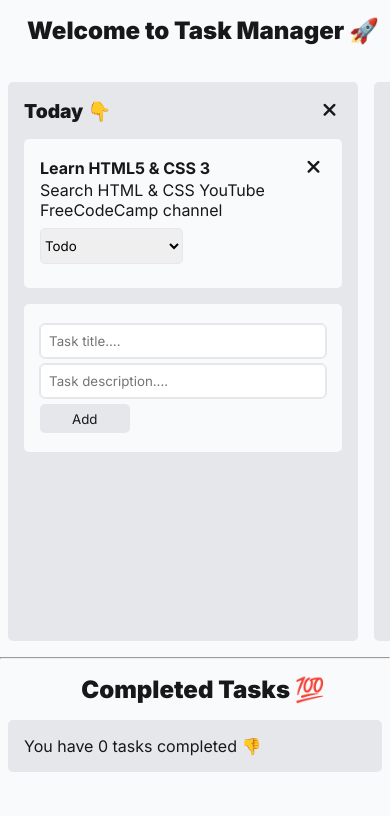
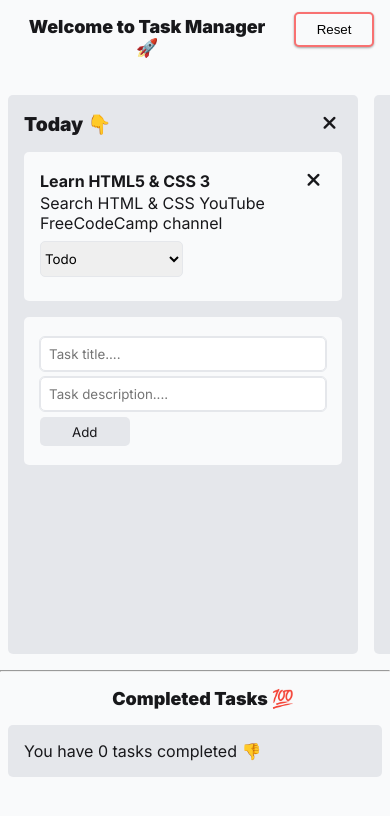
Before and after one commit to akshayraichur/task-manager-js, a plain HTML site: page index.html in a window 390 px wide. Drawn offline with Linux system fonts and the light colour scheme.

Commit message:
feat: added a reset button & completed tasks will now be saved and rendered to DOM

```diff
--- a/index.html
+++ b/index.html
@@ -37,7 +37,10 @@
     <script type="module" src="./scripts/index.js" defer></script>
   </head>
   <body>
-    <h2 class="heading">Welcome to Task Manager 🚀</h2>
+    <div class="heading-container">
+      <h2 class="heading">Welcome to Task Manager 🚀</h2>
+      <button class="reset-btn">Reset</button>
+    </div>
     <div class="error-container">
       <p class="error-message">Hi there, whats up?</p>
     </div>
--- a/scripts/index.js
+++ b/scripts/index.js
@@ -273,6 +273,13 @@ const handleClickListener = (event) => {
     clearErrorMessage();
     deleteProject(event);
   }
+
+  if (event.target.classList.contains('reset-btn')) {
+    localStorage.removeItem('Projects');
+    localStorage.removeItem('Tasks');
+    localStorage.removeItem('CompletedTasks');
+    window.location.reload();
+  }
 };
 
 const handleChangeListener = (e) => {
@@ -349,77 +356,51 @@ const updateLocalStorage = () => {
 };
 
 const updateInitialDOM = () => {
-  let tasks = localStorage.getItem('Tasks');
-  let projects = localStorage.getItem('Projects');
+  let localTasks = localStorage.getItem('Tasks');
+  let localProjects = localStorage.getItem('Projects');
+  let localCompleted = localStorage.getItem('CompletedTasks');
 
   // TODO: DO THE SAME THING FOR COMPLETED TASKS
 
-  // Refactoring needed here.
-  if (!tasks && !projects) {
-    DEFAULT_TASKS.forEach((task, index) => {
-      // create a project
-      const projectContainer = document.createElement('div');
-      projectContainer.classList.add('project-container');
-      projectContainer.setAttribute(
-        'data-project-name',
-        DEFAULT_PROJECTS[index]
+  let tasks, projects, completed;
+  if (!localTasks & !localProjects) {
+    tasks = DEFAULT_TASKS;
+    projects = DEFAULT_PROJECTS;
+    completed = [];
+  } else {
+    tasks = JSON.parse(localTasks);
+    projects = JSON.parse(localProjects);
+    completed = JSON.parse(localCompleted);
+  }
+
+  // For Completed tasks
+  completed.forEach((task) => {
+    const completedTasks = document.querySelector('.completed');
+    const newCompletedTask = document.createElement('div');
+    newCompletedTask.className = 'completed-card card-container';
+
+    const completedCardTemplate = document.querySelector(
+      '#completed-add-card-template'
     );
-      projectContainer.setAttribute('role', 'button');
+    const completedCard = completedCardTemplate.content.cloneNode(true);
+    newCompletedTask.appendChild(completedCard);
 
-      const projectTemplate = document.querySelector(
-        '#project-container-template'
-      );
-      projectContainer.appendChild(projectTemplate.content.cloneNode(true));
-      const projectTitle = projectContainer.querySelector(
-        '.title-container h4'
-      );
-      projectTitle.textContent = DEFAULT_PROJECTS[index];
+    const completedCardTitle = newCompletedTask.querySelector('.card-title');
+    completedCardTitle.textContent = task.title;
+    const completedCardDesc =
+      newCompletedTask.querySelector('.card-description');
+    completedCardDesc.textContent = task.description;
 
-      const projectBtn = projectContainer.querySelector('.add-new-card-btn');
-      projectBtn.textContent = 'Add';
-      projectBtn.setAttribute('data-project-name', DEFAULT_PROJECTS[index]);
+    if (completedTasks.querySelector('.completed-tasks-text')) {
+      completedTasks.innerHTML = '';
+    }
+    completedTasks.appendChild(newCompletedTask);
+  });
 
-      const addNewList = managementContainer.querySelector('.add-new-list');
-      const parentNewList = addNewList.parentElement;
-
-      managementContainer.insertBefore(projectContainer, parentNewList);
-
-      task.forEach((eachTask) => {
-        const projectRoot = managementContainer.querySelector(
-          `[data-project-name="${DEFAULT_PROJECTS[index]}"]`
-        );
-        const newCardContainer = document.createElement('div');
-        newCardContainer.classList.add('card-container');
-
-        // Using HTML Templates
-        const cardTemplate = document.querySelector('#card-template');
-        const newCard = cardTemplate.content.cloneNode(true);
-        newCardContainer.appendChild(newCard);
-
-        const newCardTitle = newCardContainer.querySelector('.card-title');
-        newCardTitle.textContent = eachTask.title;
-
-        const newCardDescription =
-          newCardContainer.querySelector('.card-description');
-        newCardDescription.textContent = eachTask.description;
-
-        newCardContainer.setAttribute(
-          'data-tasks',
-          `${DEFAULT_PROJECTS[index]}-task`
-        );
-
-        const addNewCardContainer = projectRoot.querySelector('.add-new-card');
-
-        projectRoot.insertBefore(newCardContainer, addNewCardContainer);
-      });
-    });
-  } else {
-    tasks = JSON.parse(tasks);
-    projects = JSON.parse(projects);
-
+  // For tasks & projects O(n^2)
   tasks.forEach((task, index) => {
     // create a project
-      const projectContainer = document.createElement('div');
+    const projectContainer = document.createElement('article');
     projectContainer.classList.add('project-container');
     projectContainer.setAttribute('data-project-name', projects[index]);
     projectContainer.setAttribute('role', 'button');
@@ -428,9 +409,7 @@ const updateInitialDOM = () => {
       '#project-container-template'
     );
     projectContainer.appendChild(projectTemplate.content.cloneNode(true));
-      const projectTitle = projectContainer.querySelector(
-        '.title-container h4'
-      );
+    const projectTitle = projectContainer.querySelector('.title-container h4');
     projectTitle.textContent = projects[index];
 
     const projectBtn = projectContainer.querySelector('.add-new-card-btn');
@@ -468,7 +447,6 @@ const updateInitialDOM = () => {
       projectRoot.insertBefore(newCardContainer, addNewCardContainer);
     });
   });
-  }
 };
 
 const App = () => {
--- a/styles/index.css
+++ b/styles/index.css
@@ -19,6 +19,12 @@ body {
   font-family: 'Inter', sans-serif;
 }
 
+.heading-container {
+  display: flex;
+  align-items: center;
+  justify-content: center;
+}
+
 .error-message {
   color: #f87171;
   text-align: center;
@@ -37,6 +43,18 @@ h4 {
   font-weight: 900;
   padding: 1rem 0rem 0rem 1rem;
   text-align: center;
+  flex-grow: 2;
+}
+
+.heading-container button {
+  padding: 0.5rem 0.5rem;
+  margin: 0 1rem;
+  cursor: pointer;
+  box-shadow: 0 1px 3px rgba(0, 0, 0, 0.12), 0 1px 2px rgba(0, 0, 0, 0.24);
+  width: 80px;
+  border: 2px solid #f87171;
+  border-radius: 5px;
+  background-color: var(--seconndary-color);
 }
 
 .management-container {
@@ -161,4 +179,8 @@ h4 {
   .completed-card {
     width: 100%;
   }
+
+  .heading {
+    font-size: 1.12rem;
+  }
 }
```
Lines whose indentation alone changed are shown as unchanged.
